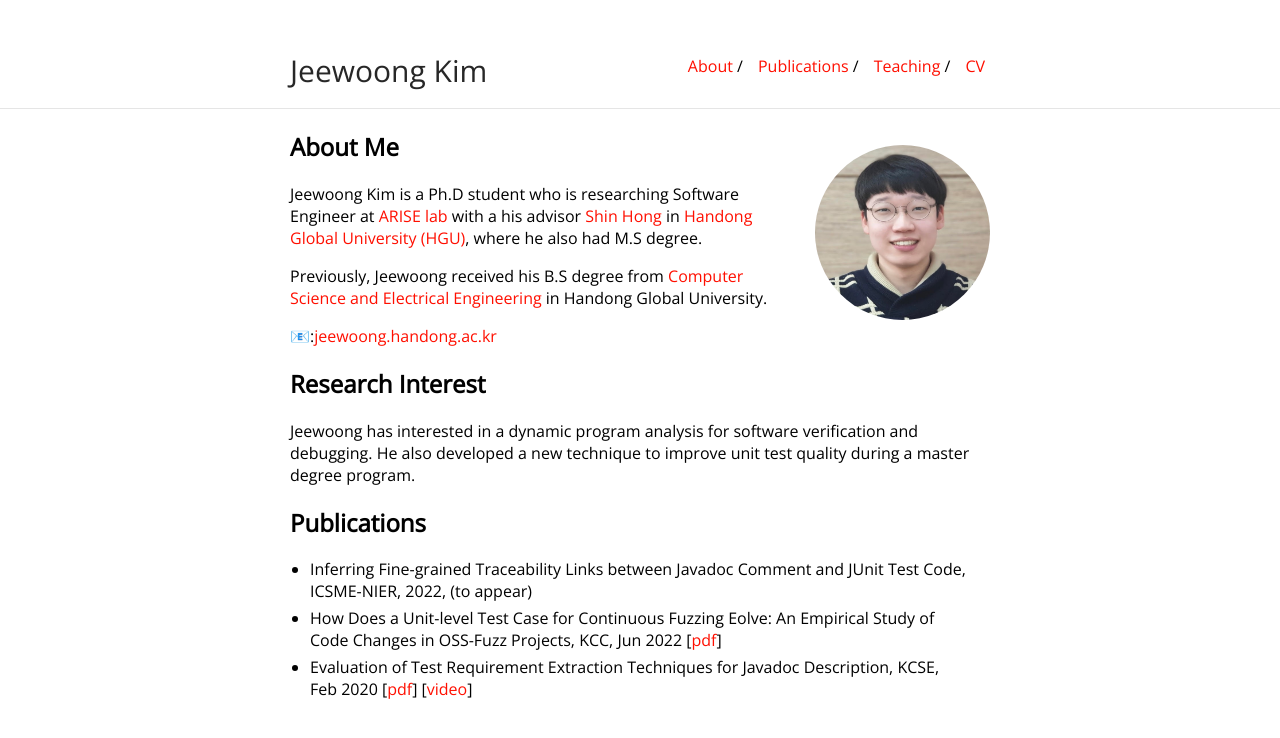
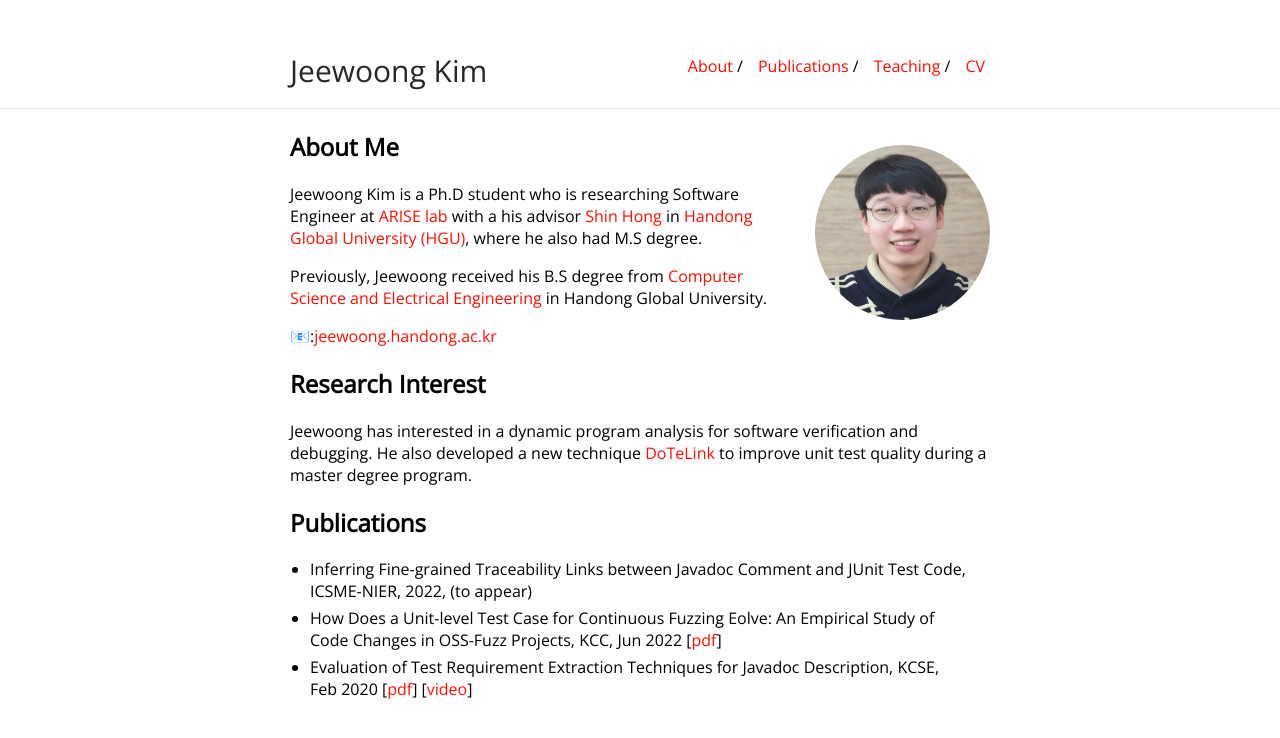
Before and after one commit to JeewoongKim/jeewoongkim.github.io, a Jekyll site: the page built from index.md, in a window 1280 px wide. Shown: the top 738 px of the page. Built offline with Jekyll 4.4.1, drawn with Linux system fonts in a browser that asks for light colours; our own code applies the rules of GitHub Pages for plain Markdown files.

Commit message:
update dotelink

```diff
--- a/index.md
+++ b/index.md
@@ -15,7 +15,7 @@ Previously, Jeewoong received his B.S degree from [Computer Science and Electric
 
 ## Research Interest
 
-Jeewoong has interested in a dynamic program analysis for software verification and debugging. He also developed a new technique to improve unit test quality during a master degree program.
+Jeewoong has interested in a dynamic program analysis for software verification and debugging. He also developed a new technique [DoTeLink](https://github.com/arise-handong/dotelink) to improve unit test quality during a master degree program.
 
 
 ## Publications
```
